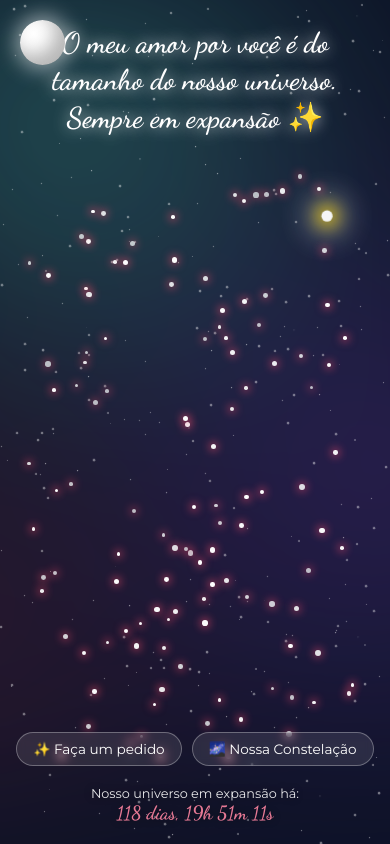
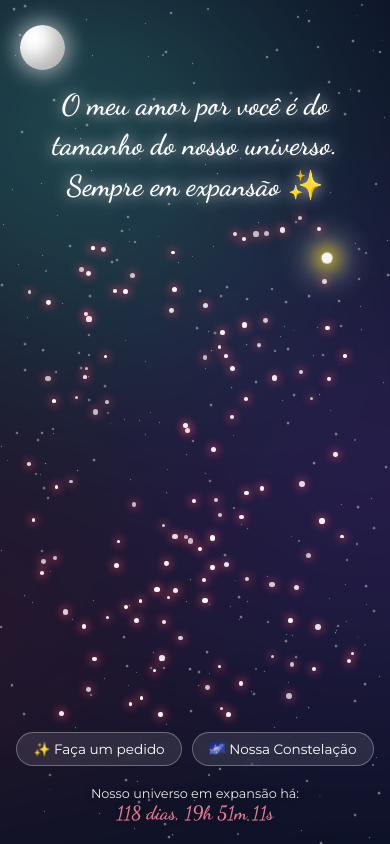
Before and after one commit to SebasNeto/Jez, a plain HTML site: page ceu.html in a window 390 px wide. Drawn offline with Linux system fonts and the light colour scheme.

Commit message:
update 4 meses

```diff
--- a/ceu.html
+++ b/ceu.html
@@ -128,7 +128,7 @@
         }
 
         /* =========================================
-           NOVO: A LUA E O EFEITO ECLIPSE
+           A LUA E O EFEITO ECLIPSE
            ========================================= */
         .moon {
             position: absolute;
@@ -327,20 +327,22 @@
         }
 
         /* =========================================
-           NOVAS REGRAS DE RESPONSIVIDADE (CELULAR)
+           REGRAS DE RESPONSIVIDADE (CELULAR)
            ========================================= */
         @media (max-width: 768px) {
             h1 {
                 font-size: 1.8rem;
                 padding: 0 15px;
+                line-height: 1.4;
             }
 
             .title-container {
-                top: 25px;
+                /* Empurra o título mais para baixo para não bater na lua */
+                top: 85px;
             }
 
             .moon {
-                top: 20px;
+                top: 25px;
                 left: 20px;
                 width: 45px;
                 height: 45px;
@@ -505,7 +507,10 @@
 
             const maxLeft = window.innerWidth <= 768 ? 85 : 80;
             star.style.left = (Math.random() * maxLeft + 5) + 'vw';
-            star.style.top = (Math.random() * 70 + 20) + 'vh';
+
+            // Ajusta margem no mobile para evitar as áreas da lua e botões
+            const minTop = window.innerWidth <= 768 ? 25 : 20;
+            star.style.top = (Math.random() * 60 + minTop) + 'vh';
 
             star.style.animationDuration = (Math.random() * 2 + 1) + 's';
             star.style.animationDelay = (Math.random() * 2) + 's';
@@ -527,7 +532,7 @@
         zeroStar.style.height = zeroSize + 'px';
 
         zeroStar.style.right = '15vw';
-        zeroStar.style.top = '25vh';
+        zeroStar.style.top = '30vh';
 
         zeroStar.addEventListener('click', () => {
             showPhrase(zeroPhrase, true);
@@ -536,24 +541,21 @@
         sky.appendChild(zeroStar);
 
         // =========================================================
-        // 4. LÓGICA DO ECLIPSE (NOVIDADE)
+        // 4. LÓGICA DO ECLIPSE
         // =========================================================
         const moonBtn = document.getElementById('moon');
         const eclipseOverlay = document.getElementById('eclipseOverlay');
         let eclipseAtivo = false;
 
         moonBtn.addEventListener('click', () => {
-            if (eclipseAtivo) return; // Evita cliques duplos
+            if (eclipseAtivo) return;
             eclipseAtivo = true;
 
-            // Escurece a tela e revela o texto após o delay do CSS
             eclipseOverlay.classList.add('active');
 
-            // Depois de 9 segundos de drama/romance no escuro, o universo volta
             setTimeout(() => {
                 eclipseOverlay.classList.remove('active');
 
-                // Libera para clicar novamente apenas depois que clarear totalmente (4s de transição)
                 setTimeout(() => {
                     eclipseAtivo = false;
                 }, 4000);
```
